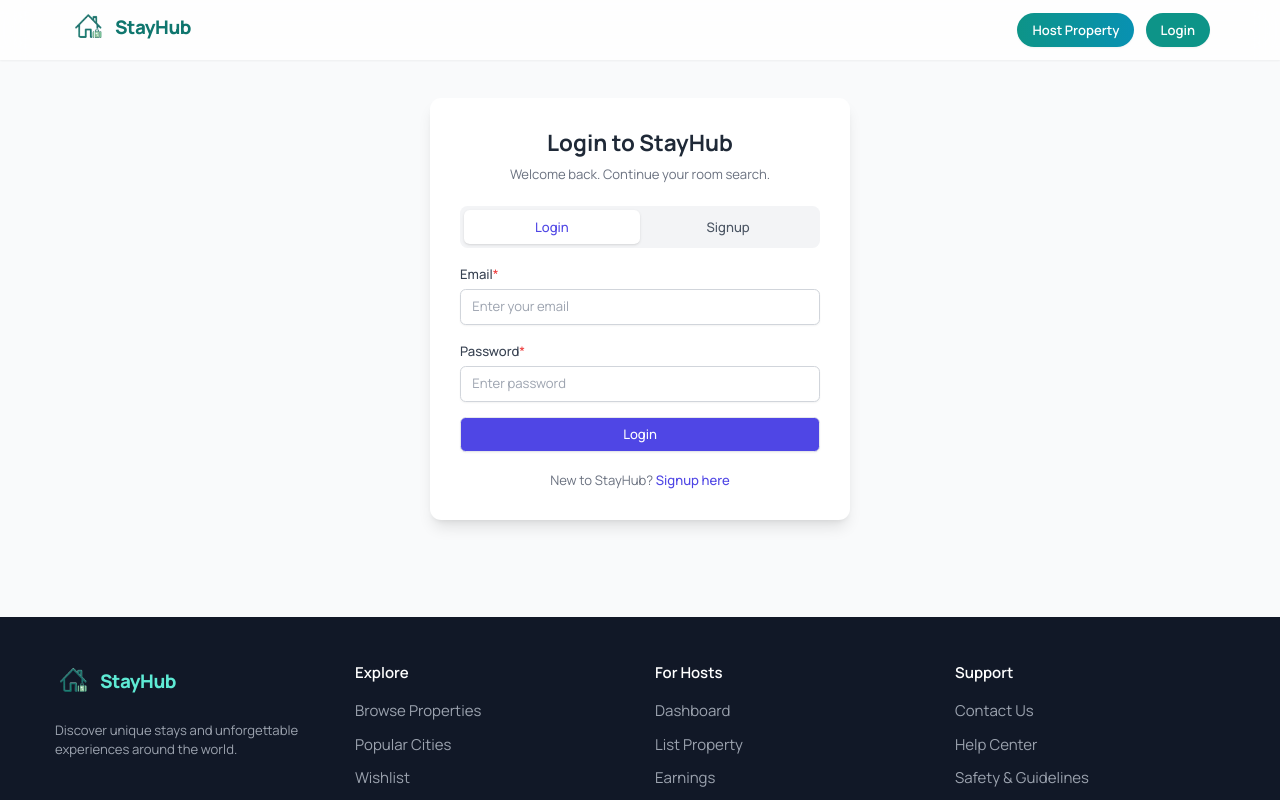
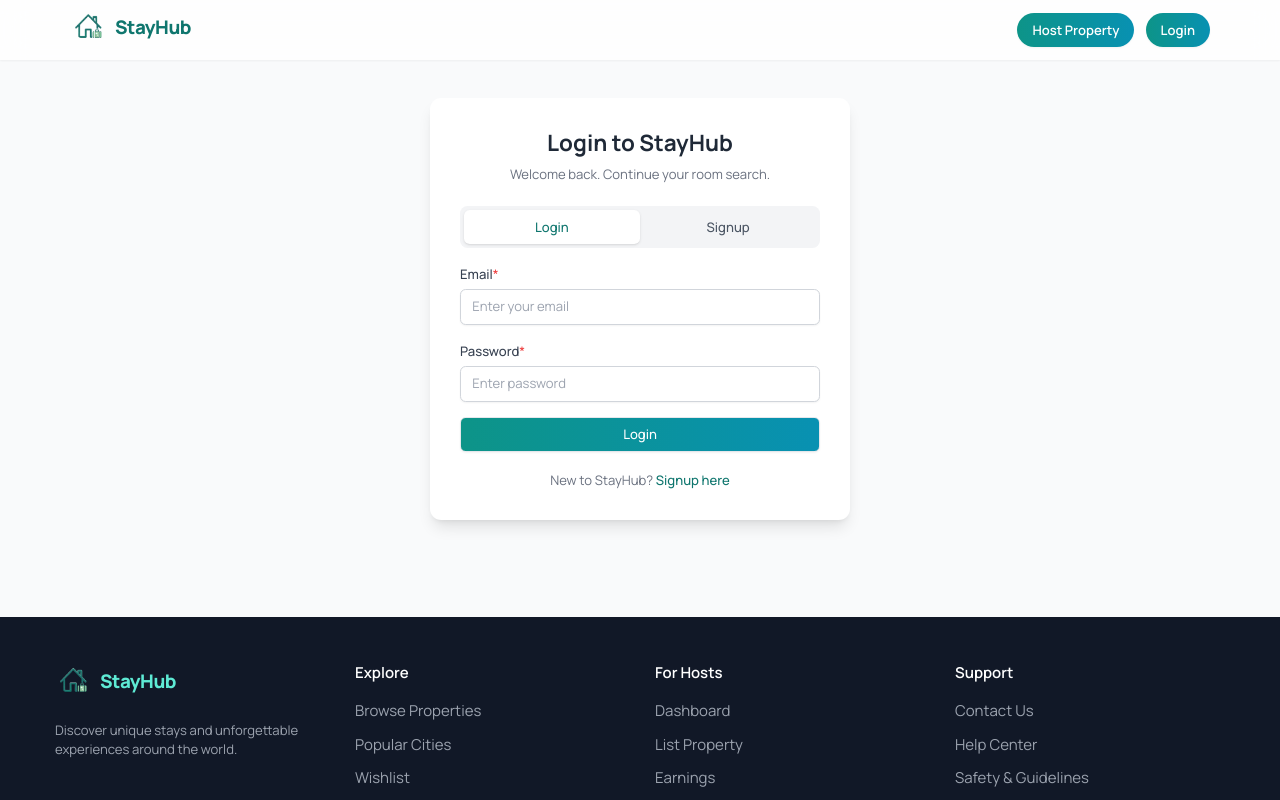
Before and after one commit to ShresthDw/StayHub, a React (Vite) app in the folder frontend/: page /login in a window 1280 px wide. Shown: the top 800 px of the page. Built offline with nearby package versions, Linux system fonts and the light colour scheme; no server answers.

Commit message:
UI updates.

```diff
--- a/frontend/src/components/Navigation.jsx
+++ b/frontend/src/components/Navigation.jsx
@@ -70,7 +70,7 @@ const Navigation = ({ currentUser, icons }) => {
                         {currentUser ? (
                             <UserMenu currentUser={currentUser} icons={icons} />
                         ) : (
-                            <Link to="/login" className="px-4 py-2 text-sm font-semibold text-white bg-teal-600 rounded-full hover:bg-teal-700 shadow-sm transition-colors">Login</Link>
+                            <Link to="/login" className="px-4 py-2 text-sm font-semibold text-white rounded-full bg-gradient-to-r from-teal-600 to-cyan-600 hover:from-teal-700 hover:to-cyan-700 shadow-sm transition-all">Login</Link>
                         )}
 
                     </nav>
--- a/frontend/src/components/UserMenu.jsx
+++ b/frontend/src/components/UserMenu.jsx
@@ -1,7 +1,7 @@
 import { useState, useRef, useEffect } from 'react';
 import { useDispatch, useSelector } from 'react-redux';
 import { useNavigate } from 'react-router-dom';
-import { clearFilters, setTheme } from '../store/appSlice.js';
+import { clearFilters, setCurrentUser, setTheme } from '../store/appSlice.js';
 import { useLogoutMutation } from '../api/apiSlice.js';
 
 const UserMenu = ({ currentUser, icons }) => {
@@ -10,6 +10,7 @@ const UserMenu = ({ currentUser, icons }) => {
     const { theme } = useSelector((state) => state.app);
     const [isOpen, setIsOpen] = useState(false);
     const menuRef = useRef(null);
+    const [logout] = useLogoutMutation();
     const displayName = currentUser?.name
         ? `${currentUser.name.charAt(0).toUpperCase()}${currentUser.name.slice(1)}`
         : 'User';
@@ -25,9 +26,14 @@ const UserMenu = ({ currentUser, icons }) => {
         return () => document.removeEventListener('mousedown', handleClickOutside);
     }, []);
 
-    const handleLogout = () => {
+    const handleLogout = async () => {
+        try {
+            await logout().unwrap();
+        } catch (err) {
+            console.error('Logout failed:', err);
+        }
         dispatch(clearFilters());
-        dispatch(useLogoutMutation());
+        dispatch(setCurrentUser(null));
         setIsOpen(false);
         navigate('/');
     };
--- a/frontend/src/constants.jsx
+++ b/frontend/src/constants.jsx
@@ -1,6 +1,12 @@
 // VITE_API_URL can be overridden per deployment. Render is the production fallback.
+const configuredApiUrl = import.meta.env.VITE_API_URL?.trim();
+const isProductionHost = typeof window !== 'undefined' && !['localhost', '127.0.0.1'].includes(window.location.hostname);
+const isLocalApiUrl = configuredApiUrl && /^(https?:\/\/)?(localhost|127\.0\.0\.1)(:\d+)?/i.test(configuredApiUrl);
+const defaultApiUrl = isProductionHost ? 'https://stayhub-backend-qah8.onrender.com' : 'http://localhost:5000';
 const API_GATEWAY_URL = (
-  import.meta.env.VITE_API_URL || 'https://stayhub-backend-qah8.onrender.com'
+  configuredApiUrl && !(isProductionHost && isLocalApiUrl)
+    ? configuredApiUrl
+    : defaultApiUrl
 ).replace(/\/$/, '');
 
 export const API_BASE_URL = `${API_GATEWAY_URL}/api`;
--- a/frontend/src/features/auth/pages/AuthPage.jsx
+++ b/frontend/src/features/auth/pages/AuthPage.jsx
@@ -76,10 +76,10 @@ const AuthPage = ({ mode }) => {
                 </p>
 
                 <div className="mt-6 flex bg-gray-100 dark:bg-gray-700 rounded-lg p-1">
-                    <Link to="/login" className={`flex-1 py-2 rounded-md text-center text-sm font-medium ${isLoginMode ? 'bg-white dark:bg-gray-800 shadow text-indigo-600 dark:text-indigo-300' : 'text-gray-600 dark:text-gray-300'}`}>
+                    <Link to="/login" className={`flex-1 py-2 rounded-md text-center text-sm font-medium ${isLoginMode ? 'bg-white dark:bg-gray-800 shadow text-teal-700 dark:text-teal-300' : 'text-gray-600 dark:text-gray-300'}`}>
                         Login
                     </Link>
-                    <Link to="/signup" className={`flex-1 py-2 rounded-md text-center text-sm font-medium ${!isLoginMode ? 'bg-white dark:bg-gray-800 shadow text-indigo-600 dark:text-indigo-300' : 'text-gray-600 dark:text-gray-300'}`}>
+                    <Link to="/signup" className={`flex-1 py-2 rounded-md text-center text-sm font-medium ${!isLoginMode ? 'bg-white dark:bg-gray-800 shadow text-teal-700 dark:text-teal-300' : 'text-gray-600 dark:text-gray-300'}`}>
                         Signup
                     </Link>
                 </div>
@@ -102,14 +102,14 @@ const AuthPage = ({ mode }) => {
                     <InputField label="Email" name="email" type="email" placeholder="Enter your email" value={formData.email} onChange={(e) => setFormData({ ...formData, email: e.target.value })} />
                     <InputField label="Password" name="password" type="password" placeholder={isLoginMode ? 'Enter password' : 'Create password (min 6 chars)'} value={formData.password} onChange={(e) => setFormData({ ...formData, password: e.target.value })} />
 
-                    <button type="submit" disabled={loading} className={`w-full py-2 px-4 border rounded-md shadow-sm text-sm font-medium text-white ${loading ? 'bg-indigo-400' : 'bg-indigo-600 hover:bg-indigo-700'}`}>
+                    <button type="submit" disabled={loading} className={`w-full py-2 px-4 border rounded-md shadow-sm text-sm font-medium text-white ${loading ? 'bg-teal-400' : 'bg-gradient-to-r from-teal-600 to-cyan-600 hover:from-teal-700 hover:to-cyan-700'}`}>
                         {loading ? 'Please wait…' : (isLoginMode ? 'Login' : 'Create Account')}
                     </button>
                 </form>
 
                 <p className="text-sm text-center text-gray-500 dark:text-gray-400 mt-5">
                     {isLoginMode ? 'New to StayHub?' : 'Already have an account?'}{' '}
-                    <Link to={isLoginMode ? '/signup' : '/login'} className="text-indigo-600 dark:text-indigo-400 font-medium hover:underline">
+                    <Link to={isLoginMode ? '/signup' : '/login'} className="text-teal-700 dark:text-teal-300 font-medium hover:underline">
                         {isLoginMode ? 'Signup here' : 'Login here'}
                     </Link>
                 </p>
```
